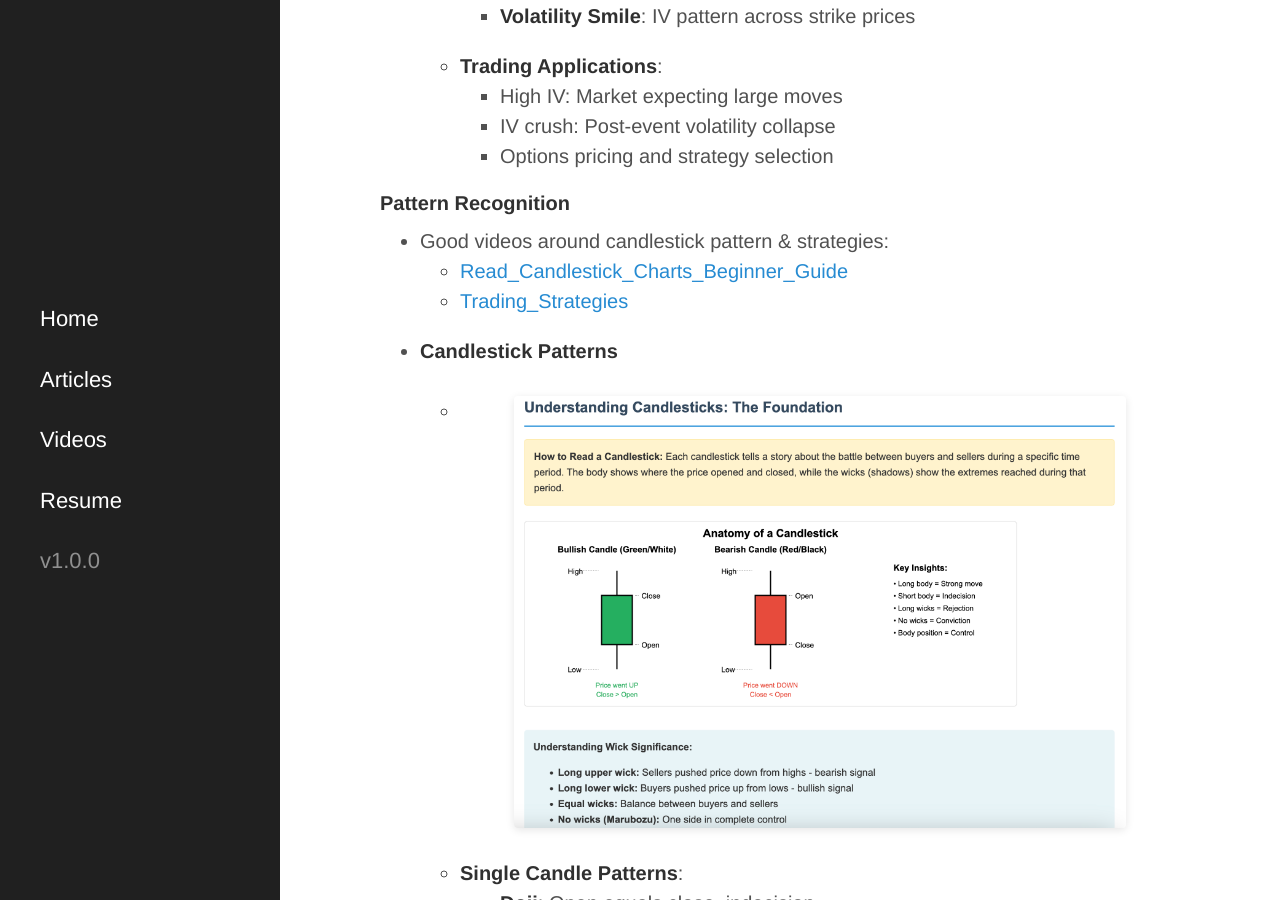
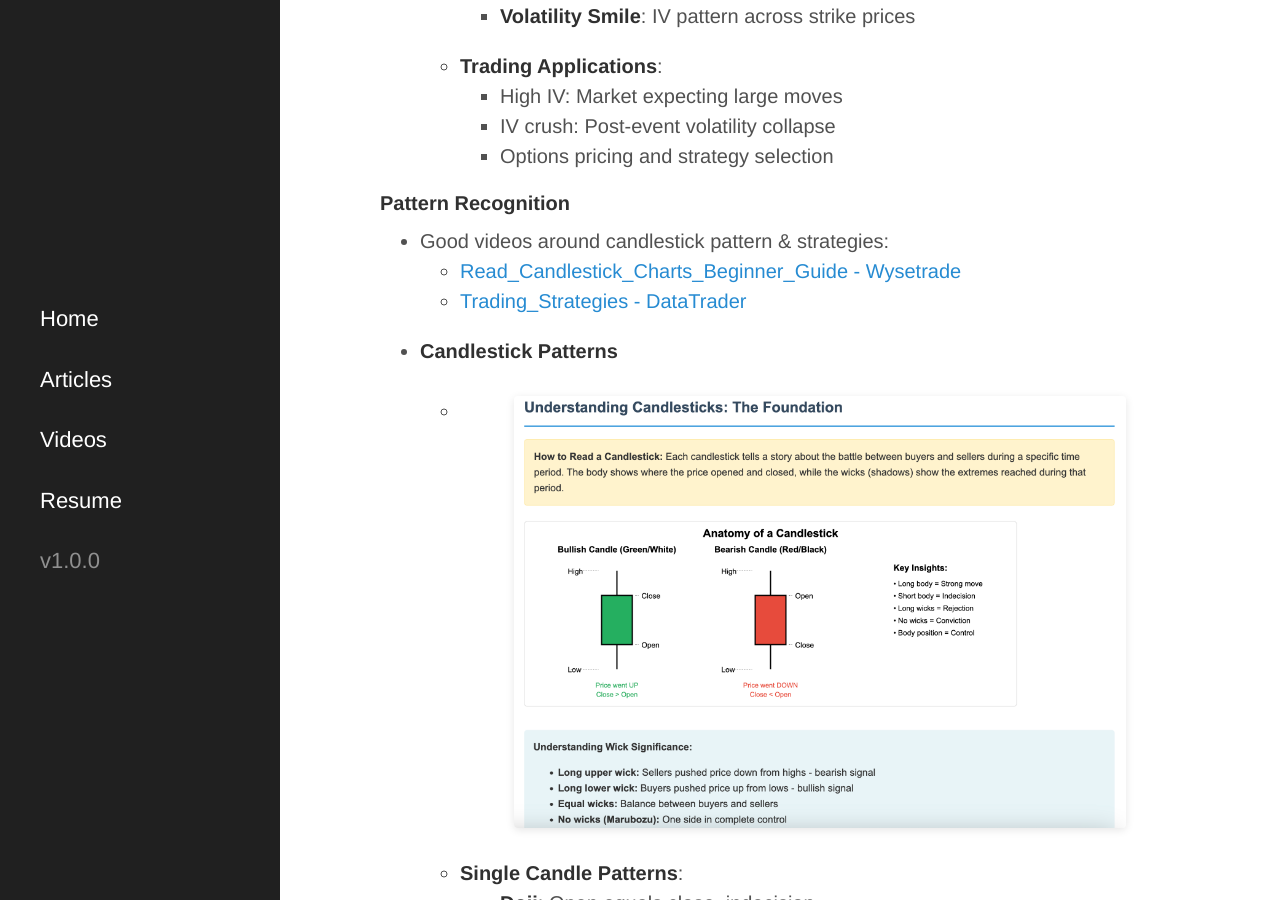
Before and after one commit to surajvm1/surajv311.github.io, a Jekyll site: the page built from _posts/2025-07-06-finance-learnings.md, in a window 1280 px wide and 900 px high, scrolled down 63880 px. Built offline with Jekyll 4.4.1, drawn with Linux system fonts in a browser that asks for light colours; some web fonts are replaced.

Commit message:
Update 2025-07-06-finance-learnings.md - updated links to youtube (#33)

```diff
--- a/_posts/2025-07-06-finance-learnings.md
+++ b/_posts/2025-07-06-finance-learnings.md
@@ -1906,8 +1906,8 @@
 #### Pattern Recognition
 
 - Good videos around candlestick pattern & strategies:
-  - [Read_Candlestick_Charts_Beginner_Guide](https://github.com/Surajv311/surajv311.github.io/blob/main/public/videos/Read_Candlestick_Charts_Beginner_Guide.mp4)
-  - [Trading_Strategies](https://github.com/Surajv311/surajv311.github.io/blob/main/public/videos/Trading_Strategies.mp4)
+  - [Read_Candlestick_Charts_Beginner_Guide - Wysetrade](https://www.youtube.com/watch?v=AOz1YPOKvEs)
+  - [Trading_Strategies - DataTrader](https://www.youtube.com/watch?v=ZX-Tp4zgJYc)
 - **Candlestick Patterns**
   - <img src="{{ site.baseurl }}/public/images/stock-candlesticks.png" alt="candlestick pattern" class="blog-image">
   - **Single Candle Patterns**:
```
